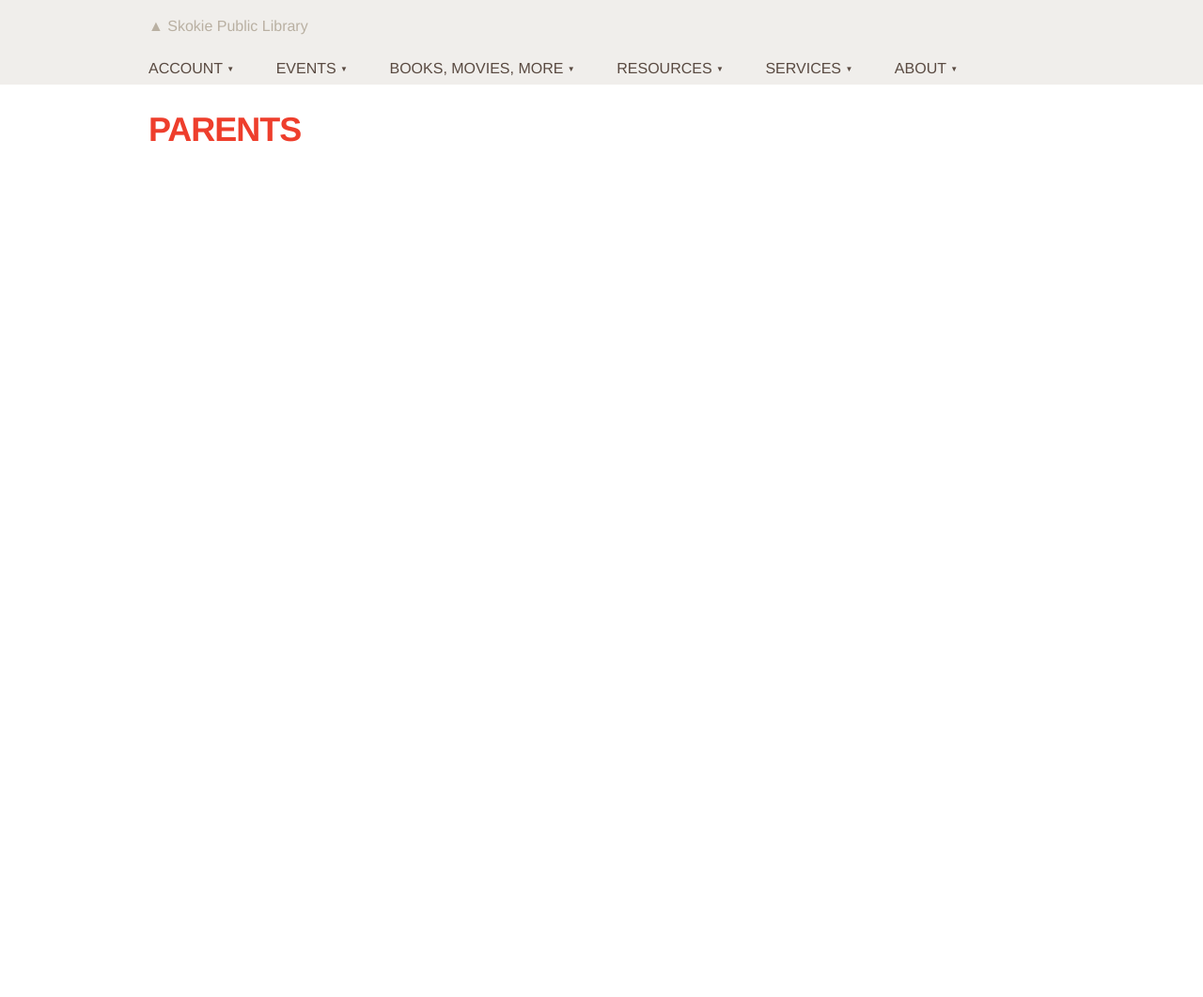
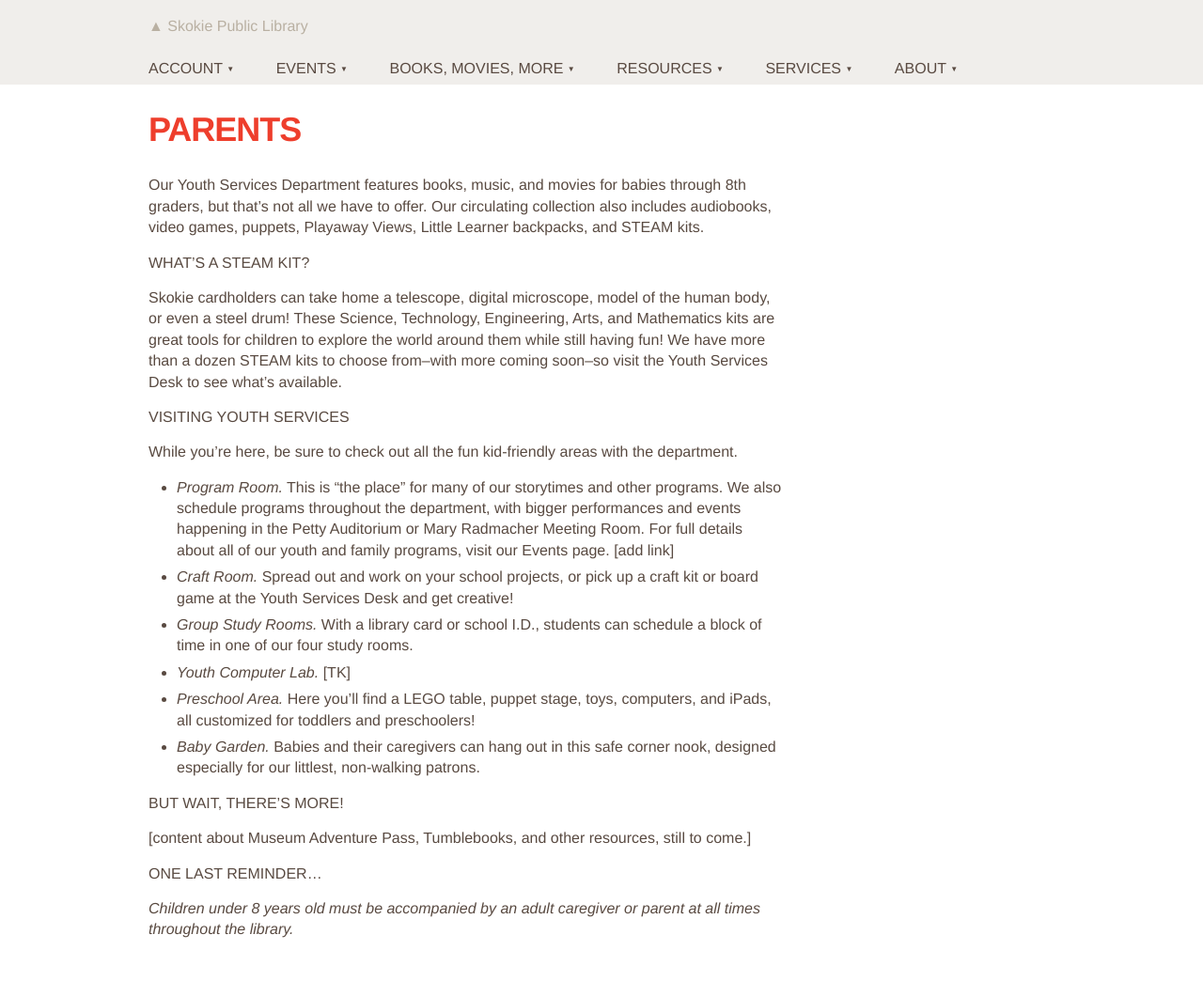
Before and after one commit to skokielibrary/spl-content, a Jekyll site: the page built from _content/mandy/services--parents.markdown, in a window 1280 px wide. Shown: the whole page at 94% size. Built offline with Jekyll 4.4.1, drawn with Linux system fonts in a browser that asks for light colours; before the commit the page ends 900 px from its top, so only the background shows below that.

Commit message:
[Work in progress; not finished contributing and tweaking.]

```diff
--- a/_content/mandy/services--parents.markdown
+++ b/_content/mandy/services--parents.markdown
@@ -1,4 +1,25 @@
 ---
 layout: page
 title: Parents
+published: true
 ---
+
+Our Youth Services Department features books, music, and movies for babies through 8th graders, but that's not all we have to offer. Our circulating collection also includes audiobooks, video games, puppets, Playaway Views, Little Learner backpacks, and STEAM kits.
+
+### What's a STEAM kit?
+Skokie cardholders can take home a telescope, digital microscope, model of the human body, or even a steel drum! These Science, Technology, Engineering, Arts, and Mathematics kits are great tools for children to explore the world around them while still having fun! We have more than a dozen STEAM kits to choose from--with more coming soon--so visit the Youth Services Desk to see what's available.
+
+### Visiting Youth Services
+While you're here, be sure to check out all the fun kid-friendly areas with the department.
+- *Program Room.* This is "the place" for many of our storytimes and other programs. We also schedule programs throughout the department, with bigger performances and events happening in the Petty Auditorium or Mary Radmacher Meeting Room. For full details about all of our youth and family programs, visit our Events page. [add link]
+- *Craft Room.* Spread out and work on your school projects, or pick up a craft kit or board game at the Youth Services Desk and get creative!
+- *Group Study Rooms.* With a library card or school I.D., students can schedule a block of time in one of our four study rooms.
+- *Youth Computer Lab.* [TK]
+- *Preschool Area.* Here you'll find a LEGO table, puppet stage, toys, computers, and iPads, all customized for toddlers and preschoolers!
+- *Baby Garden.* Babies and their caregivers can hang out in this safe corner nook, designed especially for our littlest, non-walking patrons.
+
+### But wait, there's more!
+[content about Museum Adventure Pass, Tumblebooks, and other resources, still to come.]
+
+### One last reminder...
+*Children under 8 years old must be accompanied by an adult caregiver or parent  at all times throughout the library.*
```
